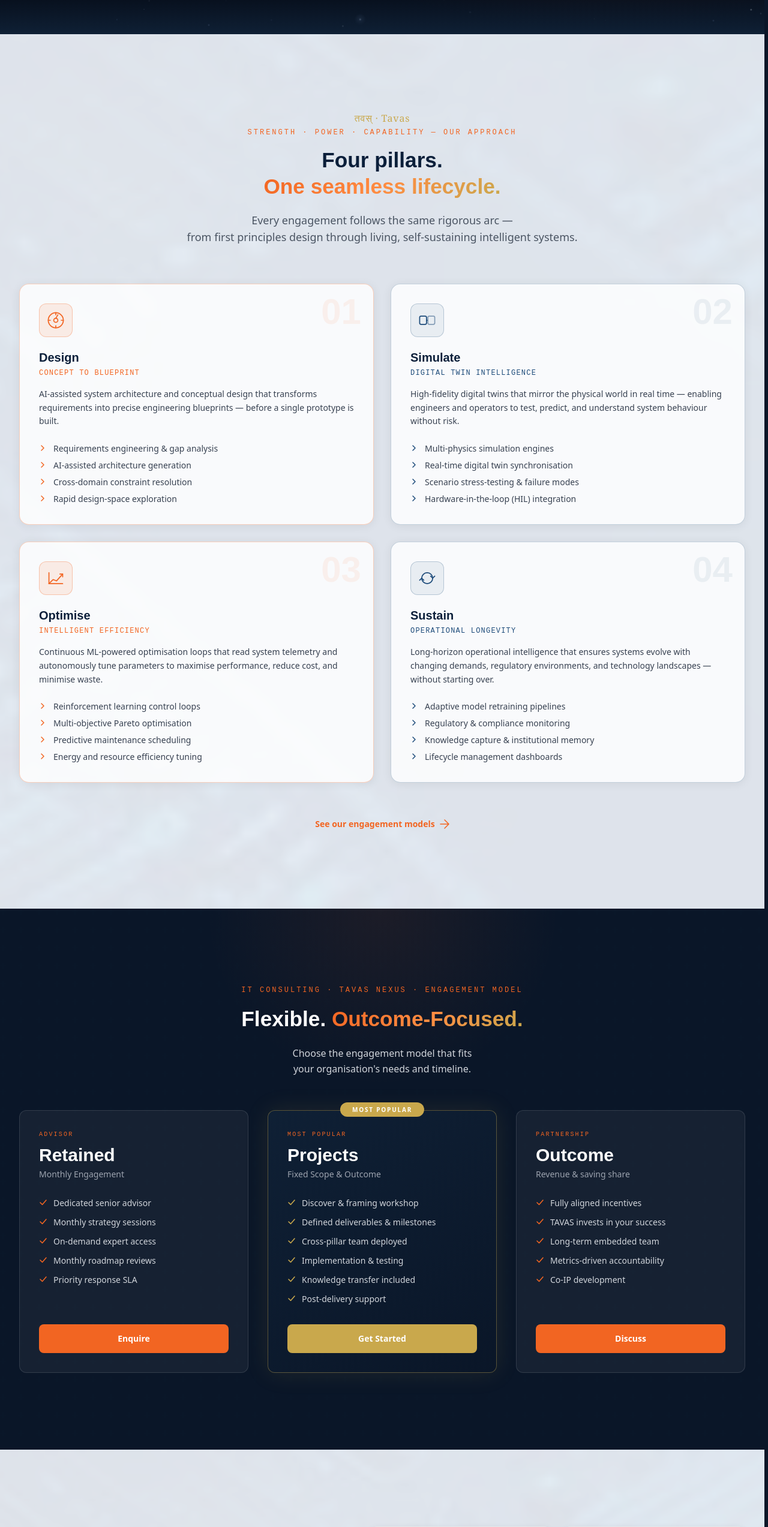
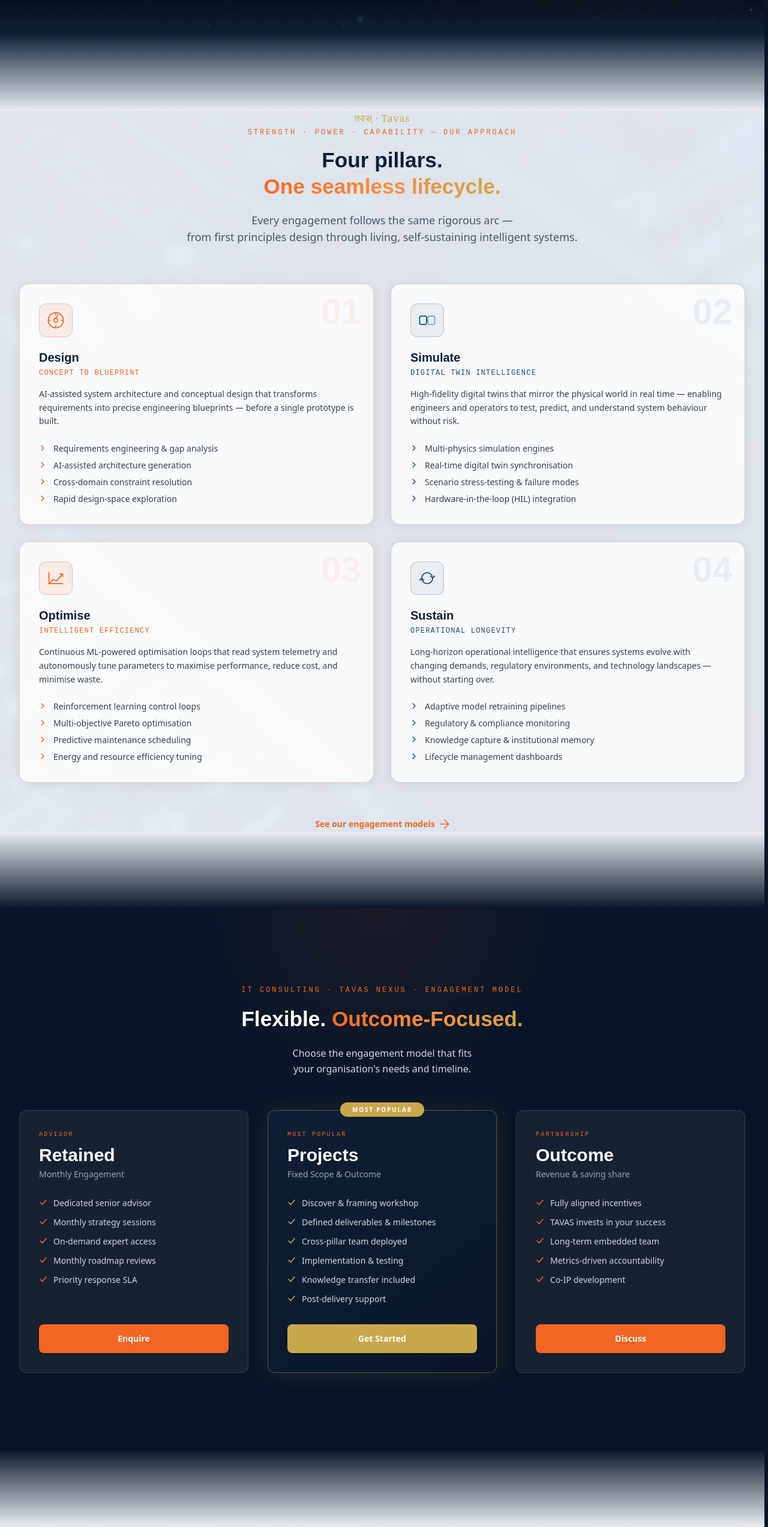
Before and after one commit to itachi72/Tavas_Labs, a Next.js app: page / in a window 1280 px wide. Shown: the part 1379-3925 px from the top of the page at 60% size. Built offline with nearby package versions, Linux system fonts and the light colour scheme.

Commit message:
Two-line text formatting

```diff
--- a/components/PillarsSection.tsx
+++ b/components/PillarsSection.tsx
@@ -126,6 +126,19 @@
         aria-hidden="true"
       />
 
+      {/* Top gradient — navy → silver */}
+      <div
+        className="absolute top-0 left-0 right-0 h-32 pointer-events-none"
+        style={{ background: "linear-gradient(180deg, #0F2035 0%, #E8EDF3 100%)", zIndex: 1 }}
+        aria-hidden="true"
+      />
+      {/* Bottom gradient — silver → navy */}
+      <div
+        className="absolute bottom-0 left-0 right-0 h-32 pointer-events-none"
+        style={{ background: "linear-gradient(0deg, #0A1628 0%, #E8EDF3 100%)", zIndex: 1 }}
+        aria-hidden="true"
+      />
+
       <div className="relative z-10 max-w-7xl mx-auto px-6 lg:px-8">
 
         {/* Section header */}
--- a/components/WhyTavas.tsx
+++ b/components/WhyTavas.tsx
@@ -37,6 +37,19 @@
           opacity: 0.22,
           mixBlendMode: "multiply",
         }}
+        aria-hidden="true"
+      />
+
+      {/* Top gradient — navy → silver */}
+      <div
+        className="absolute top-0 left-0 right-0 h-32 pointer-events-none"
+        style={{ background: "linear-gradient(180deg, #0A1628 0%, #E8EDF3 100%)", zIndex: 1 }}
+        aria-hidden="true"
+      />
+      {/* Bottom gradient — silver → navy */}
+      <div
+        className="absolute bottom-0 left-0 right-0 h-32 pointer-events-none"
+        style={{ background: "linear-gradient(0deg, #0F2035 0%, #E8EDF3 100%)", zIndex: 1 }}
         aria-hidden="true"
       />
 
```
